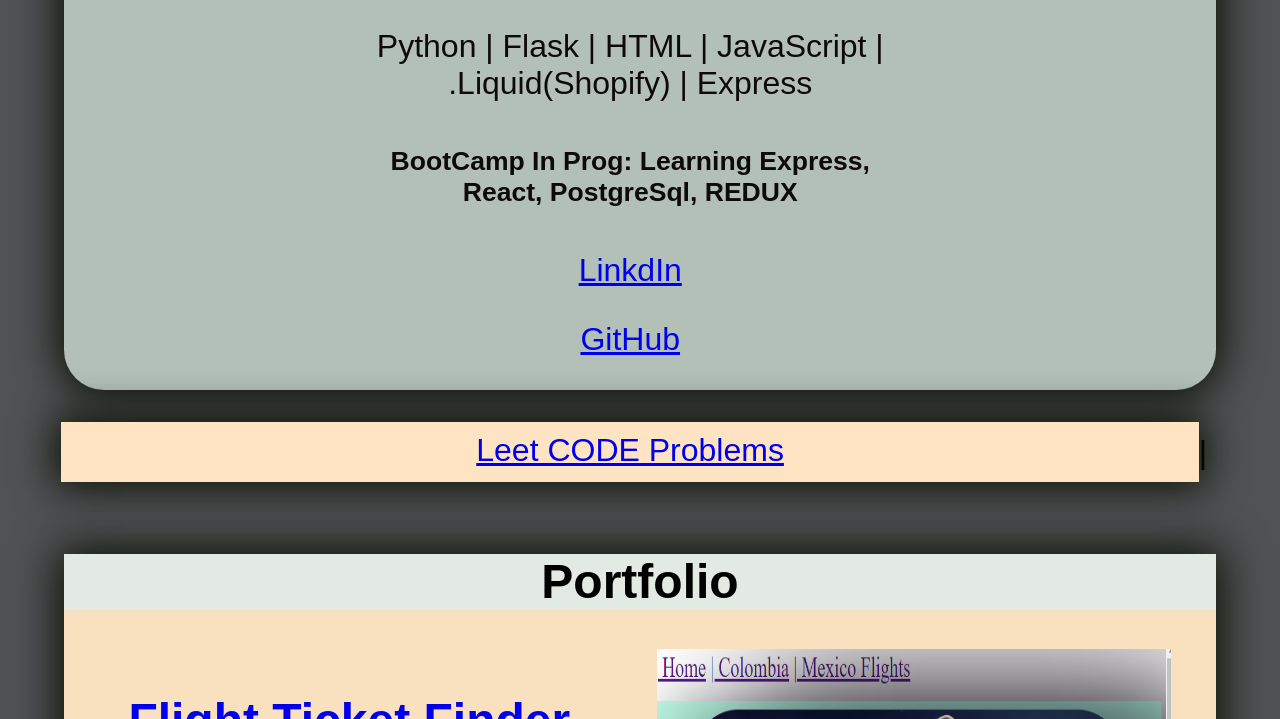
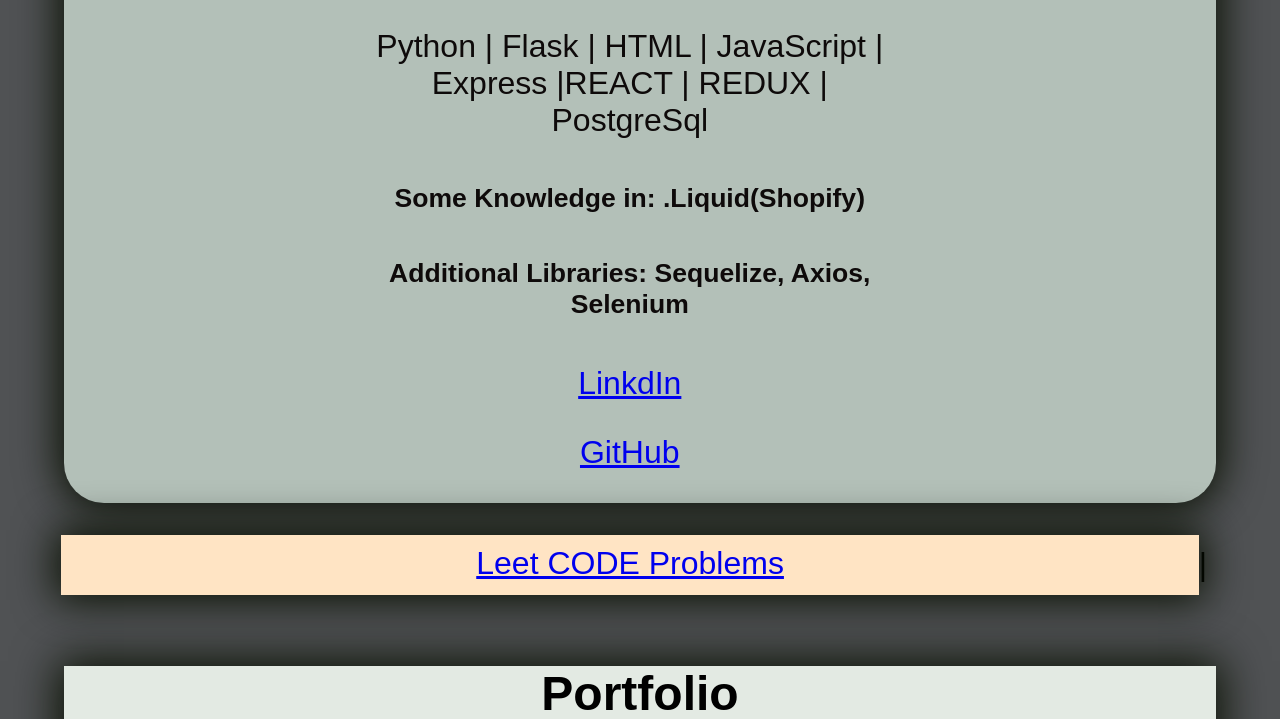
Before and after one commit to apophis51/Portfolio, a plain HTML site: page templates/index.html in a window 1280 px wide. Shown: the part 589-1308 px from the top of the page. Drawn offline with nearby package versions, Linux system fonts and the light colour scheme.

Commit message:
Updated Profile Page

```diff
--- a/templates/index.html
+++ b/templates/index.html
@@ -40,8 +40,9 @@
             <h3>Baby!</h3>
 
             <h4>Largo,FL</h4>
-            <p>Python | Flask | HTML | JavaScript | .Liquid(Shopify) | Express</p>
-            <h5>BootCamp In Prog: Learning Express, React, PostgreSql, REDUX</h5>
+            <p>Python | Flask | HTML | JavaScript | Express |REACT | REDUX | PostgreSql</p>
+            <h5>Some Knowledge in: .Liquid(Shopify)</h5>
+            <h5>Additional Libraries: Sequelize, Axios, Selenium</h5>
             <p><a href = 'https://www.linkedin.com/in/malcolm-vernon-5734bb1a/'>LinkdIn</a></p>
             <p><a href = 'https://github.com/apophis51'>GitHub</a></p>
         </div>
```
Also changed, not shown: templates/base.html (+2 -2 lines).
